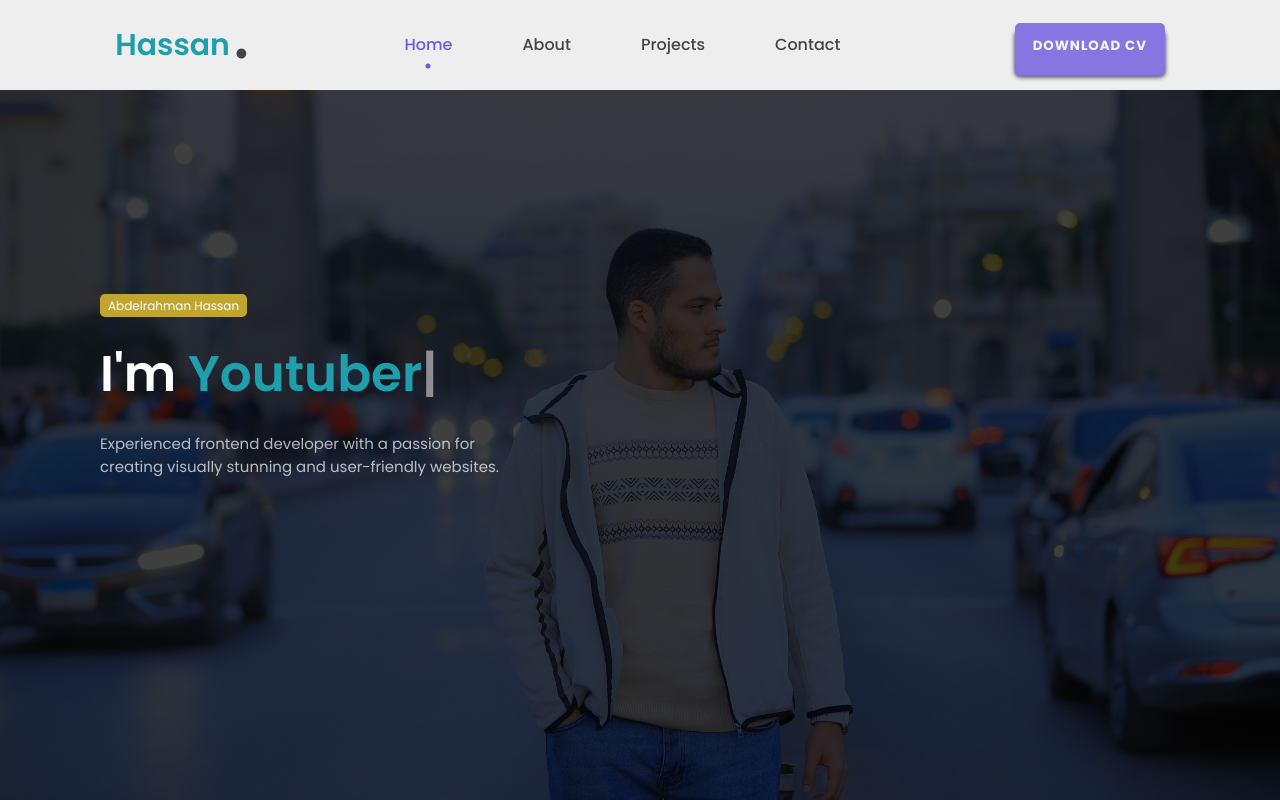
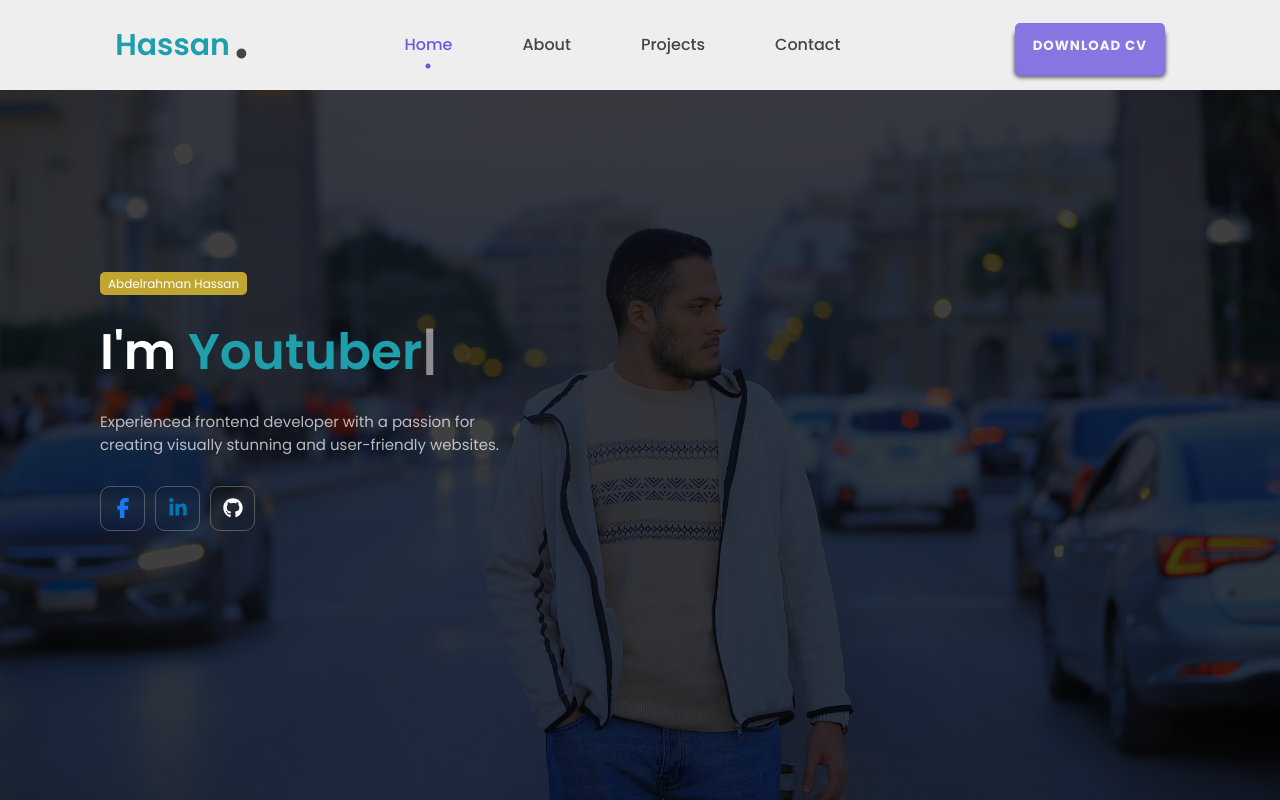
Before and after one commit to AbdelrahmanHassanAlii/Portfolio-React, a React (Create React App) app: page / in a window 1280 px wide. Built offline with nearby package versions, Linux system fonts and the light colour scheme.

Commit message:
add icons for socials in landing page

```diff
--- a/src/assets/style/cv-button.css
+++ b/src/assets/style/cv-button.css
@@ -1,4 +1,4 @@
-button {
+.cv-button {
   --bg: var(--first-color);
   --text-color: var(--body-color);
   position: relative;
@@ -17,11 +17,11 @@ button {
   cursor: pointer;
 }
 
-button:hover {
+.cv-button:hover {
   opacity: 1;
 }
 
-button:active {
+.cv-button:active {
   top: 4px;
   box-shadow: var(--first-color) 0px 3px 2px, #000 0px 3px 5px;
 }
--- /dev/null
+++ b/src/assets/style/social.css
@@ -0,0 +1,38 @@
+.social-icons {
+  display: flex;
+  /* align-items: center;
+  justify-content: center; */
+  gap: 10px;
+}
+
+.iconButton {
+  width: 45px;
+  height: 45px;
+  display: flex;
+  align-items: center;
+  justify-content: center;
+  border: none;
+  background-color: transparent;
+  position: relative;
+  border-radius: 7px;
+  cursor: pointer;
+  transition: all 0.3s;
+}
+
+.iconContainer {
+  width: 100%;
+  height: 100%;
+  display: flex;
+  align-items: center;
+  justify-content: center;
+  background-color: transparent;
+  backdrop-filter: blur(4px);
+  letter-spacing: 0.8px;
+  border-radius: 10px;
+  transition: all 0.3s;
+  border: 1px solid rgba(156, 156, 156, 0.466);
+}
+
+.iconButton:hover {
+  background-color: rgba(156, 156, 156, 0.466);
+}
--- a/src/components/CvButton.js
+++ b/src/components/CvButton.js
@@ -10,7 +10,7 @@ export default function CvButton() {
       rel="noreferrer"
       download="Abdelrahman Hassan CV.pdf"
     >
-      <button>Download CV</button>
+      <button className="cv-button">Download CV</button>
     </a>
   );
 }
--- a/src/components/Landing.js
+++ b/src/components/Landing.js
@@ -1,6 +1,7 @@
 import React, { useState, useEffect } from "react";
 import Typed from "typed.js";
 import "../assets/style/landing.css";
+import Social from "./Social";
 
 export default function Landing() {
   const [isTyping, setIsTyping] = useState(true);
@@ -41,6 +42,7 @@ export default function Landing() {
               visually stunning and user-friendly websites.
             </p>
           </div>
+          <Social />
         </div>
       </div>
     </div>
--- /dev/null
+++ b/src/components/Social.js
@@ -0,0 +1,32 @@
+import React from "react";
+import "../assets/style/social.css";
+import { FaFacebookF } from "react-icons/fa6";
+import { FaGithub } from "react-icons/fa";
+import { FaLinkedinIn } from "react-icons/fa";
+
+export default function Social() {
+  return (
+    <div className="social-icons">
+      <button className="iconButton">
+        <span className="iconContainer">
+          <FaFacebookF color="#1877F2" fontSize={"20px"} />
+        </span>
+        <span className="back-ground"></span>
+      </button>
+
+      <button className="iconButton">
+        <span className="iconContainer">
+          <FaLinkedinIn color="#0077B5" fontSize={"20px"} />
+        </span>
+        <span className="back-ground"></span>
+      </button>
+
+      <button className="iconButton">
+        <span className="iconContainer">
+          <FaGithub color="#fff" fontSize={"20px"} />
+        </span>
+        <span className="back-ground"></span>
+      </button>
+    </div>
+  );
+}
```
Also changed, not shown: src/assets/style/responsive.css (line endings or trailing spaces).
